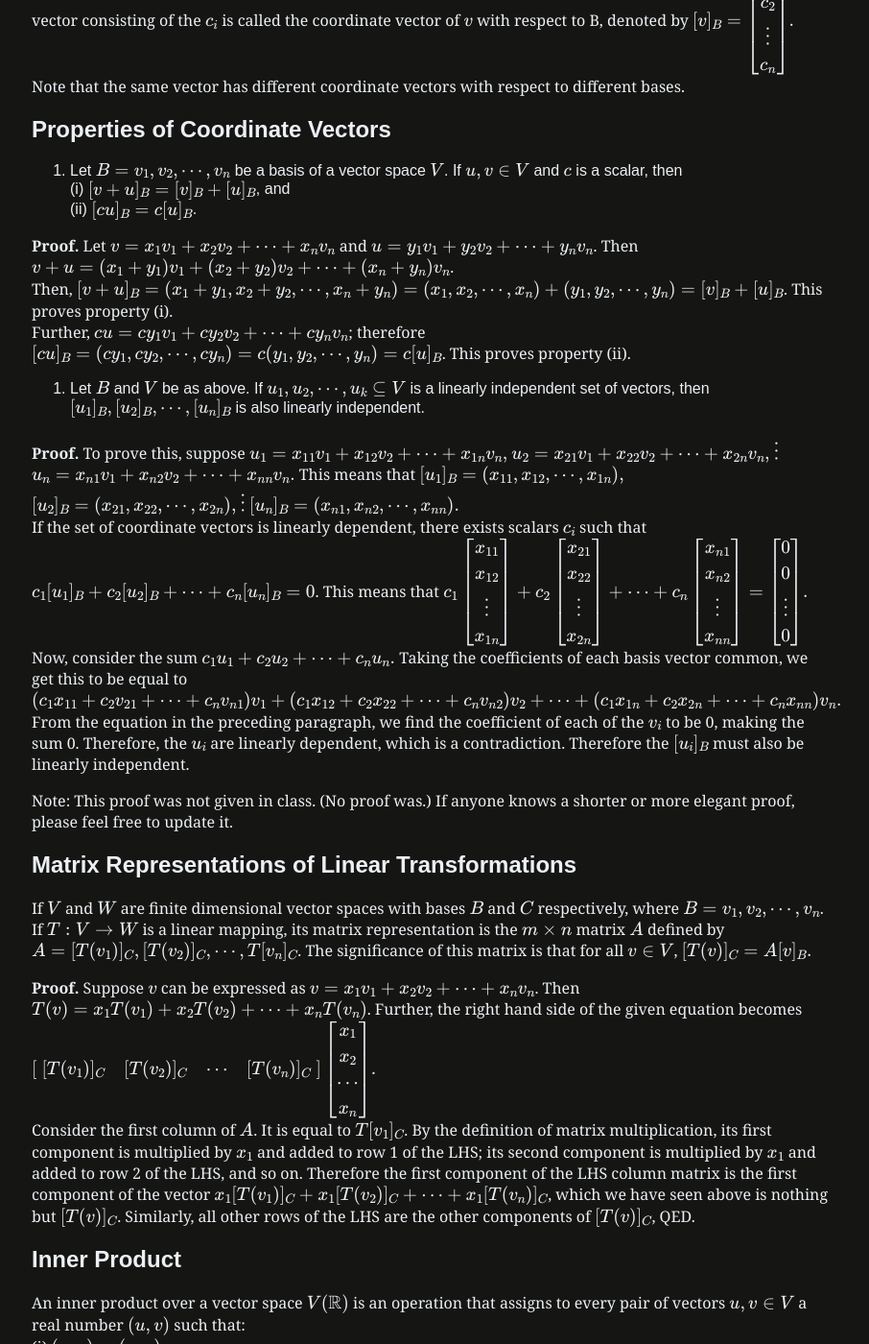
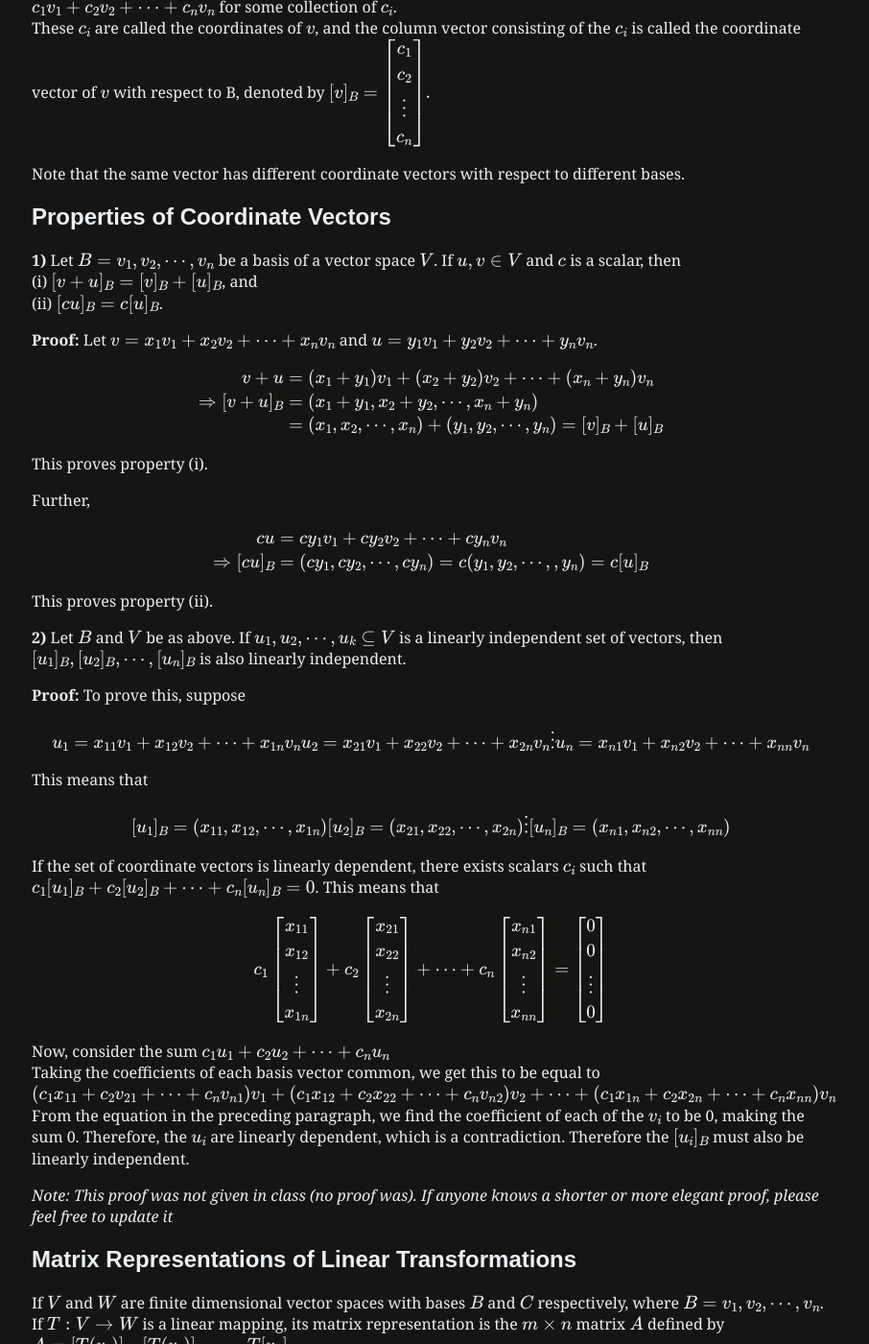
Before and after one commit to iiit-notebook/iiit-notebook.github.io, a Jekyll site: the page built from _notes/linear-algebra/linear-algebra-9.md, in a window 1280 px wide and 1400 px high, scrolled down 547 px. Shown: the whole window at 96% size, without its empty margins (191-1097 px from the left). Built offline with Jekyll 4.4.1, drawn with Linux system fonts in a browser that asks for light colours; formulas are drawn with MathJax 3; some of the changed text lies outside the part shown.

Commit message:
Format LA lecture 9 notes

```diff
--- a/_notes/linear-algebra/linear-algebra-9.md
+++ b/_notes/linear-algebra/linear-algebra-9.md
@@ -8,39 +8,136 @@ number: 9
 ## One-to-one and Onto Linear Transformations
 
 One-to-one (injective) and onto (surjective) linear transformations are defined in a corresponding manner to functions: a linear transformation is one-to-one if it maps distinct vectors to distinct vectors, and onto if it covers the whole range.
-Formally, a mapping $T: V \to W$ is one-to-one if, for all $u, v \in V$, $$u \neq v \implies T(u) \neq T(v),$$ or equivalently, $$T(u) = T(v) \implies u = v.$$
+
+Formally, a mapping $T: V \to W$ is one-to-one if, for all $u, v \in V$,
+$$u \neq v \implies T(u) \neq T(v),$$ or equivalently, $$T(u) = T(v) \implies u = v.$$
 $T$ is onto if, for all $w \in W$, $\exists v \in V$ such that $T(v) = W.$
-A linear mapping is called an isomorphism if it is one-to-one and onto, *i.e.* if it is a bijection. Two vector spaces that have an isomorphism between them are called isomorphic; this is denoted by $V \cong W$.
+
+A linear mapping is called an isomorphism if it is one-to-one and onto, *i.e.* if it is a bijection.
+Two vector spaces that have an isomorphism between them are called isomorphic; this is denoted by $V \cong W$.
 
 ## Coordinates in a Vector Space
 
-Given a vector space $V$ with basis $B = \{x_1, x_2, \cdots , x_n\}$, any vector $v \in V$ can be expressed as $c_1v_1 + c_2v_2 + \cdots + c_nv_n$ for some collection of $c_i$. These $c_i$ are called the coordinates of $v$, and the column vector consisting of the $c_i$ is called the coordinate vector of $v$ with respect to B, denoted by $$[v]_ B = \begin{bmatrix} c_1 \\ c_2 \\ \vdots \\ c_n \end{bmatrix}.$$
+Given a vector space $V$ with basis $B = \{x_1, x_2, \cdots , x_n\}$, any vector $v \in V$ can be expressed as $c_1v_1 + c_2v_2 + \cdots + c_nv_n$ for some collection of $c_i$.
+These $c_i$ are called the coordinates of $v$, and the column vector consisting of the $c_i$ is called the coordinate vector of $v$ with respect to B, denoted by $$[v]_ B = \begin{bmatrix} c_1 \\ c_2 \\ \vdots \\ c_n \end{bmatrix}.$$
+
 Note that the same vector has different coordinate vectors with respect to different bases.
 
 ## Properties of Coordinate Vectors
 
-1. Let $B = \{v_1, v_2, \cdots , v_n\}$ be a basis of a vector space $V$. If $u, v \in V$ and $c$ is a scalar, then
+**1)** Let $B = \{v_1, v_2, \cdots , v_n\}$ be a basis of a vector space $V$. If $u, v \in V$ and $c$ is a scalar, then
 (i) $[v + u]_ B = [v]_ B + [u]_ B$, and
 (ii) $[cu]_ B = c[u]_ B$.
 
-**Proof.** Let $v = x_1v_1 + x_2v_2 + \cdots + x_nv_n$ and $u = y_1v_1 + y_2v_2 + \cdots + y_nv_n$. Then $v + u = (x_1 + y_1)v_1 + (x_2 + y_2)v_2 + \cdots + (x_n + y_n)v_n$.
-Then, $[v+u]_ B = (x_1+y_1,x_2+y_2,\cdots,x_n+y_n) = (x_1,x_2,\cdots,x_n) + (y_1,y_2,\cdots,y_n) = [v]_ B + [u]_ B$. This proves property (i).
-Further, $cu = cy_1v_1 + cy_2v_2 + \cdots + cy_nv_n$; therefore $[cu]_ B = (cy_1, cy_2, \cdots, cy_n) = c(y_1,y_2,\cdots,y_n) = c[u]_ B$. This proves property (ii).
+**Proof:**
+Let $v = x_1v_1 + x_2v_2 + \cdots + x_nv_n$ and $u = y_1v_1 + y_2v_2 + \cdots + y_nv_n$.
+<div>
+$$
+\begin{align}
+	v + u &= (x_1 + y_1) v_1 + (x_2 + y_2) v_2 + \cdots + (x_n + y_n) v_n  \\
+\Rightarrow	[v + u]_ B &= (x _1 + y_1, x_2 + y_2, \cdots, x_n + y_n)  \\
+	&= (x_1, x_2, \cdots, x_n)  +  (y_1, y_2, \cdots, y_n) = [v]_B  +  [u]_B
+\end{align}
+$$
+</div>
+This proves property (i).
 
-2. Let $B$ and $V$ be as above. If $\{u_1, u_2, \cdots, u_k\} \subseteq V$ is a linearly independent set of vectors, then $\{[u_1]_ B, [u_2]_ B, \cdots, [u_n]_ B\}$ is also linearly independent.
+Further,
+<div>
+$$
+\begin{align}
+	cu &= cy_1 v_1 + cy_2 v_2 + \cdots + cy_n v_n \\
+\Rightarrow [cu]_B &= (cy_1, cy_2, \cdots, cy_n) = c(y_1, y_2, \cdots,, y_n) = c[u]_B
+\end{align}
+$$
+</div>
+This proves property (ii).
 
-**Proof.** To prove this, suppose $$ u_1 = x_{11}v_1 + x_{12}v_2 + \cdots + x_{1n}v_n,$$ $$u_2 = x_{21}v_1 + x_{22}v_2 + \cdots + x_{2n}v_n,$$ $$\vdots$$ $$u_n = x_{n1}v_1 + x_{n2}v_2 + \cdots + x_{nn}v_n.$$ This means that $$[u_1]_ B = (x_{11}, x_{12}, \cdots, x_{1n}),$$ $$[u_2]_ B = (x_{21},x_{22}, \cdots, x_{2n}),$$ $$\vdots$$ $$[u_n]_ B = (x_{n1},x_{n2}, \cdots, x_{nn}).$$
-If the set of coordinate vectors is linearly dependent, there exists scalars $c_i$ such that $c_1[u_1]_ B + c_2[u_2]_ B + \cdots + c_n[u_n]_ B = 0$. This means that $$c_1 \begin{bmatrix} x_{11} \\ x_{12} \\ \vdots \\ x_{1n} \end{bmatrix} + c_2 \begin{bmatrix} x_{21} \\ x_{22} \\ \vdots \\ x_{2n} \end{bmatrix} + \cdots + c_n \begin{bmatrix} x_{n1} \\ x_{n2} \\ \vdots \\ x_{nn} \end{bmatrix} = \begin{bmatrix} 0 \\ 0 \\ \vdots \\ 0 \end{bmatrix}.$$
-Now, consider the sum $c_1u_1 + c_2u_2 + \cdots + c_nu_n.$ Taking the coefficients of each basis vector common, we get this to be equal to $(c_1x_{11} + c_2v_{21} + \cdots + c_nv_{n1})v_1 + (c_1x_{12} + c_2x_{22} + \cdots + c_nv_{n2})v_2 + \cdots + (c_1x_{1n} + c_2x_{2n} + \cdots + c_nx_{nn})v_n.$ From the equation in the preceding paragraph, we find the coefficient of each of the $v_i$ to be 0, making the sum 0. Therefore, the $u_i$ are linearly dependent, which is a contradiction. Therefore the $[u_i]_ B$ must also be linearly independent.
+**2)** Let $B$ and $V$ be as above. If $\{u_1, u_2, \cdots, u_k\} \subseteq V$ is a linearly independent set of vectors, then $\{[u_1]_ B, [u_2]_ B, \cdots, [u_n]_ B\}$ is also linearly independent.
 
-Note: This proof was not given in class. (No proof was.) If anyone knows a shorter or more elegant proof, please feel free to update it.
+**Proof:** To prove this, suppose
+<div>
+$$
+u_1 = x_{11}v_1 + x_{12}v_2 + \cdots + x_{1n}v_n \\
+ u_2 = x_{21}v_1 + x_{22}v_2 + \cdots + x_{2n}v_n \\
+\vdots \\
+u_n = x_{n1}v_1 + x_{n2}v_2 + \cdots + x_{nn}v_n
+$$
+</div>
+This means that
+<div>
+$$[u_1]_ B = (x_{11}, x_{12}, \cdots, x_{1n}) \\
+[u_2]_ B = (x_{21},x_{22}, \cdots, x_{2n}) \\
+\vdots \\
+[u_n]_ B = (x_{n1},x_{n2}, \cdots, x_{nn})
+$$
+</div>
+
+If the set of coordinate vectors is linearly dependent, there exists scalars $c_i$ such that $c_1[u_1]_ B + c_2[u_2]_ B + \cdots + c_n[u_n]_ B = 0$.
+This means that
+
+<div>
+$$
+c_1
+\begin{bmatrix} x_{11} \\
+x_{12} \\
+\vdots \\
+x_{1n} \end{bmatrix} + c_2 \begin{bmatrix} x_{21} \\
+x_{22} \\
+\vdots \\
+x_{2n} \end{bmatrix} + \cdots + c_n \begin{bmatrix} x_{n1} \\
+x_{n2} \\
+\vdots \\
+x_{nn} \end{bmatrix} = \begin{bmatrix} 0 \\
+0 \\
+\vdots \\
+0 \end{bmatrix}
+$$
+</div>
+
+Now, consider the sum $c_1u_1 + c_2u_2 + \cdots + c_nu_n$
+Taking the coefficients of each basis vector common, we get this to be equal to
+$(c_1x_{11} + c_2v_{21} + \cdots + c_nv_{n1})v_1 + (c_1x_{12} + c_2x_{22} + \cdots + c_nv_{n2})v_2 + \cdots + (c_1x_{1n} + c_2x_{2n} + \cdots + c_nx_{nn})v_n$
+From the equation in the preceding paragraph, we find the coefficient of each of the $v_i$ to be 0, making the sum 0.
+Therefore, the $u_i$ are linearly dependent, which is a contradiction.
+Therefore the $[u_i]_ B$ must also be linearly independent.
+
+*Note: This proof was not given in class (no proof was). If anyone knows a shorter or more elegant proof, please feel free to update it*
 
 ## Matrix Representations of Linear Transformations
 
-If $V$ and $W$ are finite dimensional vector spaces with bases $B$ and $C$ respectively, where $B = \{v_1, v_2, \cdots, v_n\}$. If $T: V \to W$ is a linear mapping, its matrix representation is the $m \times n$ matrix $A$ defined by $A = \{[T(v_1)]_ C, [T(v_2)]_ C, \cdots, T[v_n]_ C\}$. The significance of this matrix is that for all $v \in V$, $$[T(v)]_ C = A [v]_ B.$$
+If $V$ and $W$ are finite dimensional vector spaces with bases $B$ and $C$ respectively, where $B = \{v_1, v_2, \cdots, v_n\}$.
+If $T: V \to W$ is a linear mapping, its matrix representation is the $m \times n$ matrix $A$ defined by $A = \{[T(v_1)]_ C, [T(v_2)]_ C, \cdots, T[v_n]_ C\}$.
+The significance of this matrix is that for all $v \in V$,
+<div>
+$$
+[T(v)]_C = A [v]_B.
+$$
+</div>
 
-**Proof.** Suppose $v$ can be expressed as $v = x_1v_1 + x_2v_2 + \cdots + x_nv_n$. Then $T(v) = x_1T(v_1) + x_2T(v_2) + \cdots + x_nT(v_n)$. Further, the right hand side of the given equation becomes $$ \begin{bmatrix} [T(v_1)]_ C & [T(v_2)]_ C & \cdots & [T(v_n)]_ C \end{bmatrix} \begin{bmatrix} x_1 \\ x_2 \\ \cdots \\ x_n \end{bmatrix}.$$
-Consider the first column of $A$. It is equal to $T[v_1]_ C$. By the definition of matrix multiplication, its first component is multiplied by $x_1$ and added to row 1 of the LHS; its second component is multiplied by $x_1$ and added to row 2 of the LHS, and so on. Therefore the first component of the LHS column matrix is the first component of the vector $x_1[T(v_1)]_ C + x_1[T(v_2)]_ C + \cdots + x_1[T(v_n)]_ C$, which we have seen above is nothing but $[T(v)]_ C$. Similarly, all other rows of the LHS are the other components of $[T(v)]_ C$, QED.
+**Proof:**
+Suppose $v$ can be expressed as $v = x_1v_1 + x_2v_2 + \cdots + x_nv_n$. Then $T(v) = x_1T(v_1) + x_2T(v_2) + \cdots + x_nT(v_n)$. Further, the right hand side of the given equation becomes
+<div>
+$$
+\Bigg[
+\begin{matrix}
+	[T(v_1)]_ C & [T(v_2)]_ C & \cdots & [T(v_n)]_ C
+\end{matrix}
+\Bigg]
+
+\begin{bmatrix} x_1 \\
+x_2 \\
+\cdots \\
+x_n
+\end{bmatrix}
+$$
+</div>
+
+Consider the first column of $A$. It is equal to $T[v_1]_ C$.
+By the definition of matrix multiplication, its first component is multiplied by $x_1$ and added to row 1 of the LHS;
+its second component is multiplied by $x_1$ and added to row 2 of the LHS, and so on
+Therefore the first component of the LHS column matrix is the first component of the vector $x_1[T(v_1)]_ C + x_1[T(v_2)]_ C + \cdots + x_1[T(v_n)]_ C$, which we have seen above is nothing but $[T(v)]_ C$.
+Similarly, all other rows of the LHS are the other components of $[T(v)]_ C$, QED.
 
 ## Inner Product
 
```
Also changed, not shown: other parts of _notes/linear-algebra/linear-algebra-9.md (+5 -2 lines).
